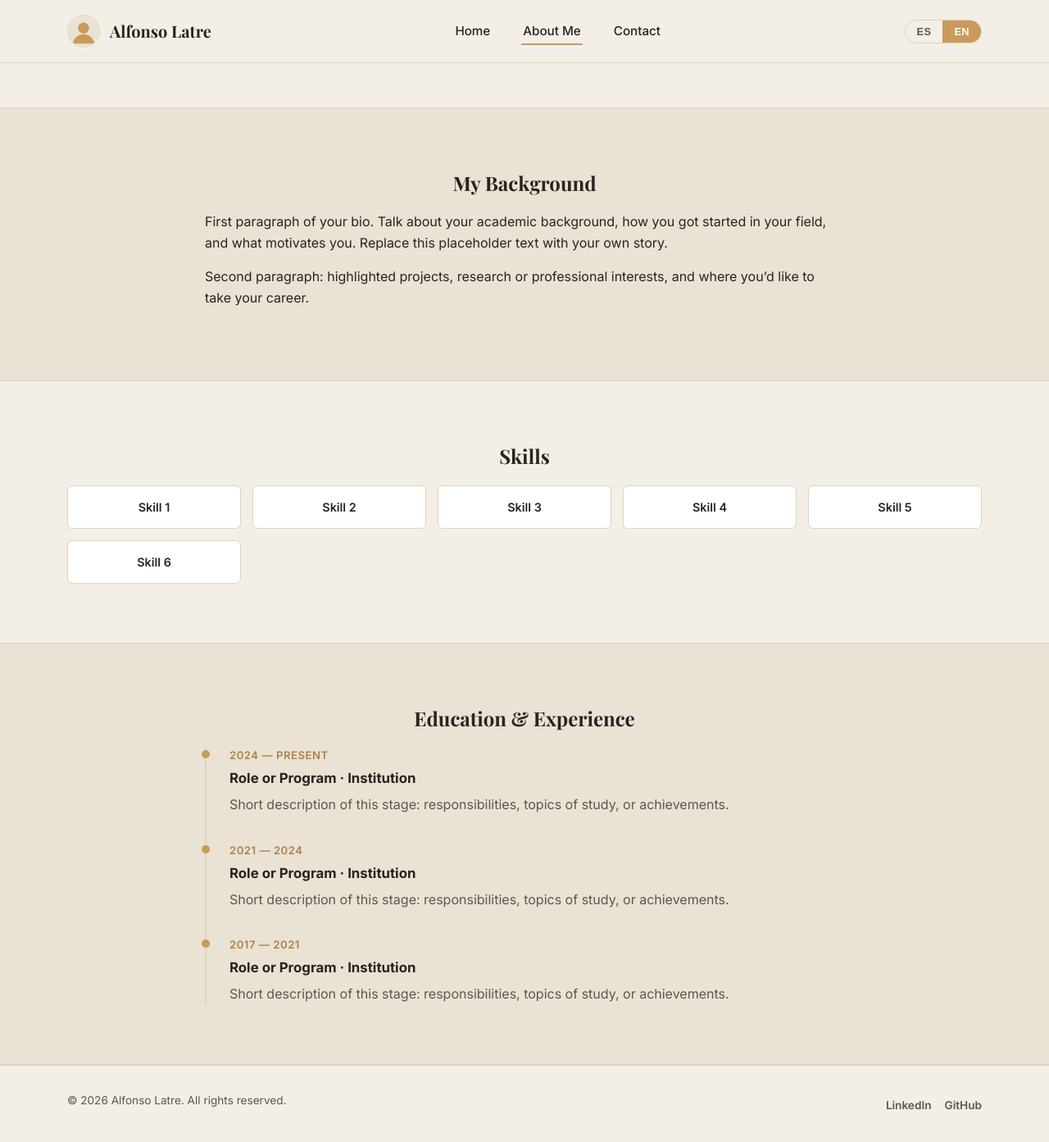
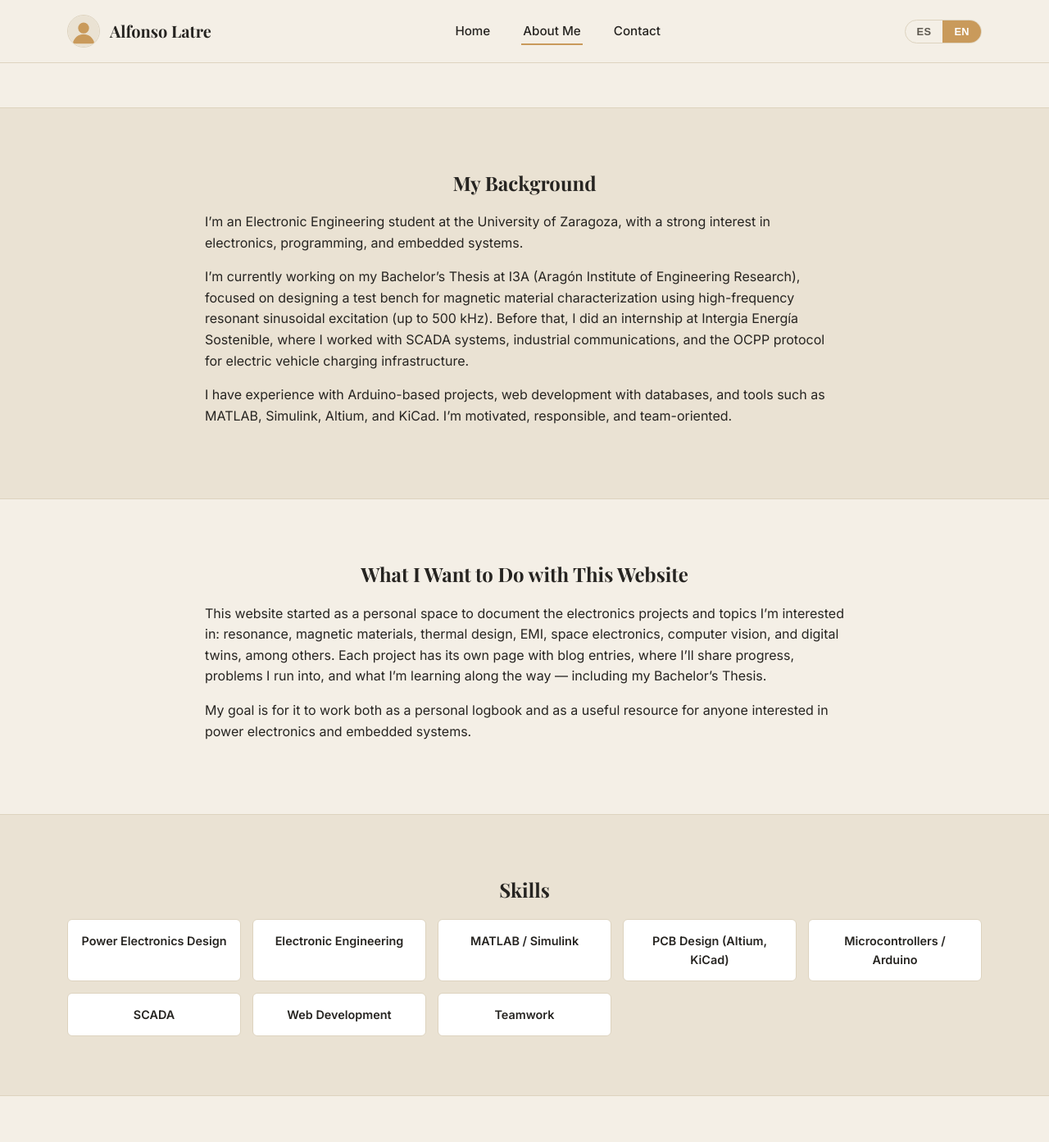
Before and after one commit to alfonLatre/alfonLatre.github.io, a Jekyll site: the page built from about.md, in a window 1280 px wide and 1400 px high, scrolled down 660 px. Shown: the top 1393 px of the window at 82% size. Built offline with Jekyll 4.4.1, drawn with Linux system fonts in a browser that asks for light colours; some of the changed text lies outside the part shown; grey boxes are pictures that could not be loaded.

Commit message:
Fill in About Me page with real bio content and photo
- Replace placeholder bio, skills, and timeline with real content
  from LinkedIn (education, thesis work, internships, skills).
- Add a LinkedIn profile link and a "What I want to do with this
  website" section explaining the site's purpose.
- Use profileImage.jpg instead of the placeholder photo.

```diff
--- a/about.md
+++ b/about.md
@@ -7,7 +7,7 @@
 <section>
   <div class="container about-page-header">
     <div class="about-page-photo">
-      <img src="{{ '/assets/images/profile-placeholder.svg' | relative_url }}"
+      <img src="{{ '/assets/images/profileImage.jpg' | relative_url }}"
            data-es="Foto de perfil" data-en="Profile photo" data-attr="alt"
            alt="Foto de perfil">
     </div>
@@ -18,14 +18,18 @@
       </h1>
       <p class="hero-text">
         <span class="es">
-          Introducción de una o dos frases: quién eres, qué estudias o a qué te dedicas, y dónde.
-          Sustituye este texto por tu propia presentación.
+          Estudiante de Ingeniería Electrónica y Automática en la Universidad de Zaragoza (EINA),
+          con especial interés en electrónica de potencia, sistemas embebidos y programación.
         </span>
         <span class="en">
-          One- or two-sentence introduction: who you are, what you study or do, and where.
-          Replace this text with your own introduction.
+          Electronic and Automation Engineering student at the University of Zaragoza (EINA),
+          with a particular interest in power electronics, embedded systems, and programming.
         </span>
       </p>
+      <a href="{{ site.social.linkedin }}" target="_blank" rel="noopener" class="btn btn-secondary">
+        <span class="es">Ver perfil de LinkedIn →</span>
+        <span class="en">View LinkedIn profile →</span>
+      </a>
     </div>
   </div>
 </section>
@@ -39,20 +43,34 @@
     <div style="max-width: 780px; margin: 0 auto;">
 
 <div class="es" markdown="1">
-Primer párrafo de tu biografía. Cuenta tu formación académica, cómo empezaste en tu campo
-y qué te motiva. Sustituye este texto de ejemplo por tu propia historia.
+Soy estudiante de Ingeniería Electrónica en la Universidad de Zaragoza, con gran interés por la
+electrónica, la programación y los sistemas embebidos.
 
-Segundo párrafo: proyectos destacados, intereses de investigación o profesionales, y hacia
-dónde te gustaría dirigir tu carrera.
+Actualmente trabajo en mi Trabajo Fin de Grado en el I3A (Instituto de Investigación en
+Ingeniería de Aragón), centrado en el diseño de un banco de ensayos para la caracterización de
+materiales magnéticos mediante excitación sinusoidal resonante de alta frecuencia (hasta 500 kHz).
+Antes, hice unas prácticas en Intergia Energía Sostenible, donde trabajé con sistemas SCADA,
+comunicaciones industriales y el protocolo OCPP para infraestructura de carga de vehículos
+eléctricos.
+
+Tengo experiencia con proyectos basados en Arduino, desarrollo web con bases de datos, y
+herramientas como MATLAB, Simulink, Altium y KiCad. Soy una persona motivada, responsable y con
+espíritu de trabajo en equipo.
 
 </div>
 
 <div class="en" markdown="1">
-First paragraph of your bio. Talk about your academic background, how you got started in
-your field, and what motivates you. Replace this placeholder text with your own story.
+I'm an Electronic Engineering student at the University of Zaragoza, with a strong interest in
+electronics, programming, and embedded systems.
 
-Second paragraph: highlighted projects, research or professional interests, and where you'd
-like to take your career.
+I'm currently working on my Bachelor's Thesis at I3A (Aragón Institute of Engineering Research),
+focused on designing a test bench for magnetic material characterization using high-frequency
+resonant sinusoidal excitation (up to 500 kHz). Before that, I did an internship at Intergia
+Energía Sostenible, where I worked with SCADA systems, industrial communications, and the OCPP
+protocol for electric vehicle charging infrastructure.
+
+I have experience with Arduino-based projects, web development with databases, and tools such as
+MATLAB, Simulink, Altium, and KiCad. I'm motivated, responsible, and team-oriented.
 
 </div>
     </div>
@@ -62,16 +80,34 @@
 <section>
   <div class="container">
     <h2 class="section-heading">
-      <span class="es">Habilidades</span>
-      <span class="en">Skills</span>
+      <span class="es">¿Qué Quiero Hacer con Esta Web?</span>
+      <span class="en">What I Want to Do with This Website</span>
     </h2>
-    <div class="skills-grid">
-      <div class="skill-pill">Skill 1</div>
-      <div class="skill-pill">Skill 2</div>
-      <div class="skill-pill">Skill 3</div>
-      <div class="skill-pill">Skill 4</div>
-      <div class="skill-pill">Skill 5</div>
-      <div class="skill-pill">Skill 6</div>
+    <div style="max-width: 780px; margin: 0 auto;">
+
+<div class="es" markdown="1">
+Esta web nace como un espacio personal para documentar los proyectos y temas de electrónica que
+me interesan: resonancia, materiales magnéticos, diseño térmico, EMI, electrónica espacial,
+visión por computador y gemelos digitales, entre otros. Cada proyecto tiene su propia página con
+entradas de blog, donde iré contando el progreso, los problemas que me encuentro y lo que voy
+aprendiendo por el camino — incluido mi Trabajo Fin de Grado.
+
+Mi objetivo es que sirva tanto de cuaderno de bitácora personal como de recurso útil para
+cualquiera que esté interesado en electrónica de potencia y sistemas embebidos.
+
+</div>
+
+<div class="en" markdown="1">
+This website started as a personal space to document the electronics projects and topics I'm
+interested in: resonance, magnetic materials, thermal design, EMI, space electronics, computer
+vision, and digital twins, among others. Each project has its own page with blog entries, where
+I'll share progress, problems I run into, and what I'm learning along the way — including my
+Bachelor's Thesis.
+
+My goal is for it to work both as a personal logbook and as a useful resource for anyone
+interested in power electronics and embedded systems.
+
+</div>
     </div>
   </div>
 </section>
@@ -79,41 +115,83 @@
 <section class="section-alt">
   <div class="container">
     <h2 class="section-heading">
+      <span class="es">Habilidades</span>
+      <span class="en">Skills</span>
+    </h2>
+    <div class="skills-grid">
+      <div class="skill-pill">Power Electronics Design</div>
+      <div class="skill-pill">Electronic Engineering</div>
+      <div class="skill-pill">MATLAB / Simulink</div>
+      <div class="skill-pill">PCB Design (Altium, KiCad)</div>
+      <div class="skill-pill">Microcontrollers / Arduino</div>
+      <div class="skill-pill">SCADA</div>
+      <div class="skill-pill">Web Development</div>
+      <div class="skill-pill"><span class="es">Trabajo en equipo</span><span class="en">Teamwork</span></div>
+    </div>
+  </div>
+</section>
+
+<section>
+  <div class="container">
+    <h2 class="section-heading">
       <span class="es">Formación y Experiencia</span>
       <span class="en">Education & Experience</span>
     </h2>
     <div class="timeline">
       <div class="timeline-item">
-        <div class="timeline-period">2024 — <span class="es">Actualidad</span><span class="en">Present</span></div>
+        <div class="timeline-period">
+          <span class="es">Ene 2026 — Actualidad</span>
+          <span class="en">Jan 2026 — Present</span>
+        </div>
         <h4>
-          <span class="es">Cargo o Programa · Institución</span>
-          <span class="en">Role or Program · Institution</span>
+          <span class="es">Investigador en formación (Trabajo Fin de Grado) · Universidad de Zaragoza (I3A)</span>
+          <span class="en">Undergraduate Research Intern (Bachelor's Thesis) · University of Zaragoza (I3A)</span>
         </h4>
         <p>
-          <span class="es">Descripción breve de esta etapa: responsabilidades, temas de estudio o logros.</span>
-          <span class="en">Short description of this stage: responsibilities, topics of study, or achievements.</span>
+          <span class="es">Diseño y desarrollo de un banco de ensayos para caracterización de materiales magnéticos con excitación sinusoidal resonante de alta frecuencia (hasta 500 kHz), incluyendo circuitos electrónicos, sistemas de medida y modelado en MATLAB/Simulink.</span>
+          <span class="en">Designing and developing a test bench for magnetic material characterization using high-frequency resonant sinusoidal excitation (up to 500 kHz), including electronic circuits, measurement systems, and MATLAB/Simulink modeling.</span>
         </p>
       </div>
       <div class="timeline-item">
-        <div class="timeline-period">2021 — 2024</div>
+        <div class="timeline-period">
+          <span class="es">Jun 2025 — Jul 2025</span>
+          <span class="en">Jun 2025 — Jul 2025</span>
+        </div>
         <h4>
-          <span class="es">Cargo o Programa · Institución</span>
-          <span class="en">Role or Program · Institution</span>
+          <span class="es">Becario · Intergia Energía Sostenible</span>
+          <span class="en">Intern · Intergia Energía Sostenible</span>
         </h4>
         <p>
-          <span class="es">Descripción breve de esta etapa: responsabilidades, temas de estudio o logros.</span>
-          <span class="en">Short description of this stage: responsibilities, topics of study, or achievements.</span>
+          <span class="es">Sistemas de gestión energética y comunicaciones industriales, trabajo con sistemas SCADA, protocolo OCPP para carga de vehículos eléctricos, y primer contacto con control predictivo (MPC) e inteligencia artificial.</span>
+          <span class="en">Energy management systems and industrial communications, working with SCADA systems, the OCPP protocol for EV charging, and a first introduction to Model Predictive Control (MPC) and artificial intelligence.</span>
         </p>
       </div>
       <div class="timeline-item">
-        <div class="timeline-period">2017 — 2021</div>
+        <div class="timeline-period">
+          <span class="es">Sept 2022 — Sept 2026</span>
+          <span class="en">Sep 2022 — Sep 2026</span>
+        </div>
         <h4>
-          <span class="es">Cargo o Programa · Institución</span>
-          <span class="en">Role or Program · Institution</span>
+          <span class="es">Grado en Ingeniería Electrónica y Automática · EINA, Universidad de Zaragoza</span>
+          <span class="en">B.Eng. in Electronic and Automation Engineering · EINA, University of Zaragoza</span>
         </h4>
         <p>
-          <span class="es">Descripción breve de esta etapa: responsabilidades, temas de estudio o logros.</span>
-          <span class="en">Short description of this stage: responsibilities, topics of study, or achievements.</span>
+          <span class="es">Nota media de 8.5 con 10 Matrículas de Honor. Formación en electrónica analógica y digital, sistemas embebidos, control automático y programación.</span>
+          <span class="en">8.5/10 GPA with 10 top honors ("Matrícula de Honor"). Coursework in analog and digital electronics, embedded systems, automatic control, and programming.</span>
+        </p>
+      </div>
+      <div class="timeline-item">
+        <div class="timeline-period">
+          <span class="es">Sept 2008 — Jun 2021</span>
+          <span class="en">Sep 2008 — Jun 2021</span>
+        </div>
+        <h4>
+          <span class="es">Colegio San Agustín Zaragoza</span>
+          <span class="en">Colegio San Agustín Zaragoza</span>
+        </h4>
+        <p>
+          <span class="es">Educación primaria y secundaria.</span>
+          <span class="en">Primary and secondary education.</span>
         </p>
       </div>
     </div>
```
Also changed, not shown: 1 other file.
